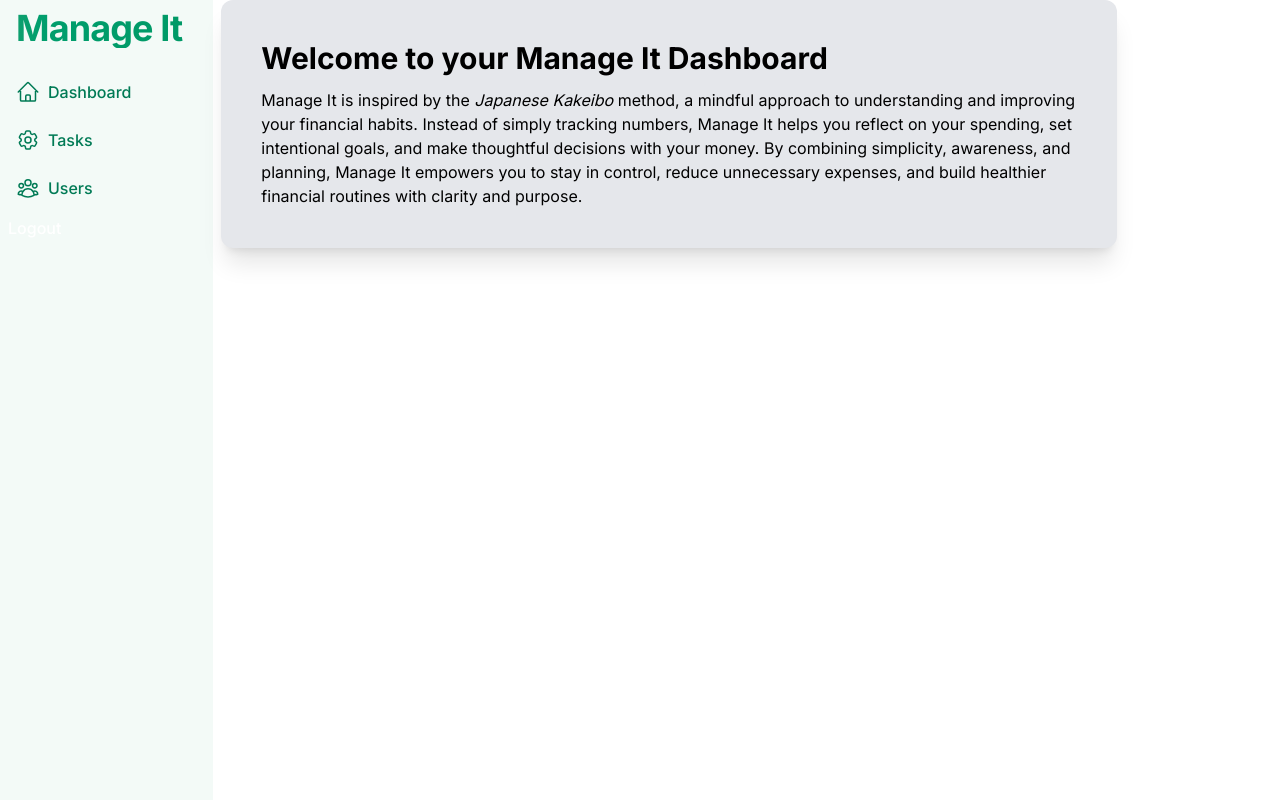
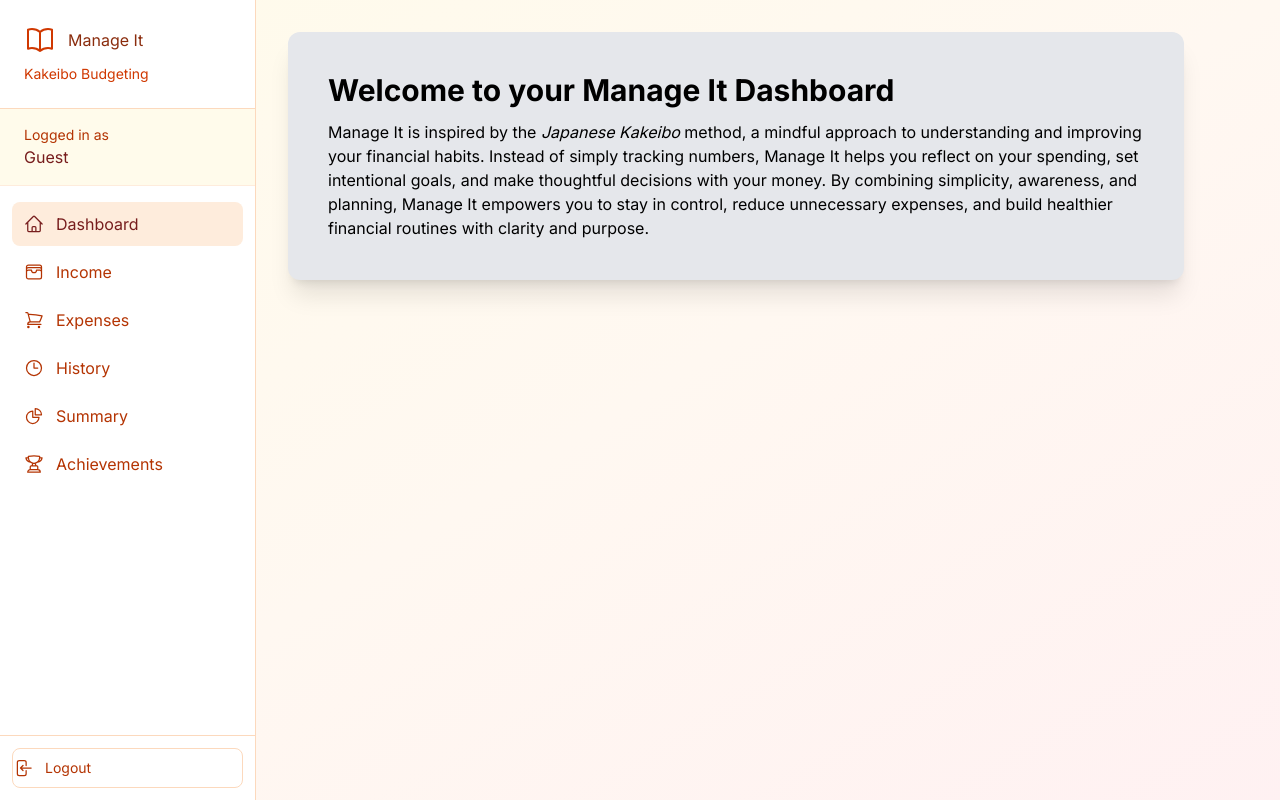
Before and after one commit to aeromori/manage-it-app, a Next.js app: page / in a window 1280 px wide. Built offline with nearby package versions, Linux system fonts and the light colour scheme; no server answers.

Commit message:
MIT-16: fixed sidebar when screen size is small & code refactor to some components

```diff
--- a/app/(app)/page.tsx
+++ b/app/(app)/page.tsx
@@ -1,9 +1,3 @@
-import Link from "next/link";
-import Image from "next/image";
-import ProductCard from "./components/ProductCard/productCard";
-import { Suspense } from "react";
-import Loading from "./components/Loading/loading";
-
 export default async function Home() {
     return (
         <main>
--- a/app/(app)/users/page.tsx
+++ b/app/(app)/users/page.tsx
@@ -5,10 +5,11 @@ import Loading from "../../components/Loading/loading";
 const UsersPage = async () => {
     return (
         <>
-            <h1>Users</h1>
-            <Suspense fallback={<Loading />}>
+            <div className="space-y-6">
+                {/* <div className="grid gap-4 md:grid-cols-2 lg:grid-cols-4"> */}
                 <UsersList />
-            </Suspense>
+                {/* </div> */}
+            </div>
         </>
     );
 };
--- a/app/components/Layout/baseLayout.tsx
+++ b/app/components/Layout/baseLayout.tsx
@@ -1,25 +1,66 @@
-import React from "react";
-import Header from "./header";
+"use client";
+
+import React, { useState, useEffect } from "react";
+import { Button } from "flowbite-react";
+import { Bars3Icon } from "@heroicons/react/24/outline";
+import Cookies from "js-cookie";
 import SideBar from "./sidebar";
+import { usePathname } from "next/navigation";
 
 const BaseLayout = ({ children }: { children: React.ReactNode }) => {
+    const pathname = usePathname();
+
+    const [activePage, setActivePage] = useState<string>("");
+    const [isOpen, setIsOpen] = useState<boolean>(false);
+    const [username, setUsername] = useState<string>("");
+    const [isAdmin, setIsAdmin] = useState<boolean>(false);
+
+    useEffect(() => {
+        const user = Cookies.get("user");
+        const parsedUser = user ? JSON.parse(user) : null;
+        const username = parsedUser ? parsedUser.username : "Guest";
+        const isAdmin: boolean = parsedUser ? parsedUser.isAdmin : false;
+
+        setUsername(username);
+        setIsAdmin(isAdmin);
+        setActivePage(pathname);
+    }, []);
+
     return (
         <>
             {/* <Header /> */}
-            <div className="flex">
-                <div className="w-1/6 h-screen pl-2 pr-2 bg-green-50">
-                    {/* Title */}
-                    <div className="p-2">
-                        <h4 className="text-4xl font-bold bg-linear-to-r from-green-500 to-emerald-600 bg-clip-text text-transparent tracking-tight">
-                            Manage It
-                        </h4>
+            <div className="min-h-screen bg-gradient-to-br from-amber-50 via-orange-50 to-rose-50 flex">
+                {/* Sidebar */}
+                <SideBar
+                    setActivePage={setActivePage}
+                    activePage={activePage}
+                    setIsOpen={setIsOpen}
+                    isOpen={isOpen}
+                    isAdmin={isAdmin}
+                    username={username}
+                />
+
+                {/* Children pages */}
+                <div className="flex-1 overflow-auto">
+                    {/* Mobile Header with Menu Button */}
+                    <div className="md:hidden sticky top-0 z-30 bg-white border-b border-orange-200 px-4 py-3 flex items-center justify-between">
+                        <Button
+                            onClick={() => setIsOpen(true)}
+                            outline
+                            size="sm"
+                            className="border-orange-200 text-orange-700 hover:bg-orange-50"
+                        >
+                            <Bars3Icon className="size-5" />
+                        </Button>
+                        <div className="flex items-center gap-2">
+                            <h2 className="text-orange-800">Manage It</h2>
+                        </div>
+                        <div className="w-10" />
                     </div>
-                    {/* Sidebar and routes */}
-                    <div>
-                        <SideBar />
+                    <div className="container mx-auto px-4 md:px-8 py-4 md:py-8 max-w-7xl">
+                        {children}
                     </div>
                 </div>
-                <div className="flex-1 pl-2">{children}</div>
             </div>
         </>
     );
--- a/app/components/Layout/sidebar.tsx
+++ b/app/components/Layout/sidebar.tsx
@@ -1,71 +1,195 @@
 "use client";
 
-import React, { useState } from "react";
+import React, { ComponentType, useEffect, useState } from "react";
 import Cookies from "js-cookie";
 import {
     HomeIcon,
-    Cog6ToothIcon,
+    ArrowLeftEndOnRectangleIcon,
     UserGroupIcon,
+    BookOpenIcon,
+    WalletIcon,
+    ShoppingCartIcon,
+    ClockIcon,
+    ChartPieIcon,
+    TrophyIcon,
 } from "@heroicons/react/24/outline";
-import Link from "next/link";
 import { Button } from "flowbite-react";
-import { useRouter } from "next/navigation";
+import { useRouter, usePathname } from "next/navigation";
 
-const routes: { name: string; path: string; icon?: any }[] = [
+interface SideBarProps {
+    setActivePage: (path: string) => void;
+    activePage: string;
+    setIsOpen: (isOpen: boolean) => void;
+    isOpen: boolean;
+    isAdmin?: boolean;
+    username?: string;
+}
+interface routesType {
+    id: number;
+    name: string;
+    path: string;
+    icon?: ComponentType<{ className?: string }>;
+}
+
+const baseRoutes: routesType[] = [
     {
+        id: 1,
         name: "Dashboard",
         path: "/",
-        icon: <HomeIcon className="w-6 h-6" />,
+        icon: HomeIcon,
     },
     {
-        name: "Tasks",
-        path: "/tasks",
-        icon: <Cog6ToothIcon className="w-6 h-6" />,
+        id: 2,
+        name: "Income",
+        path: "/income",
+        icon: WalletIcon,
     },
     {
-        name: "Users",
-        path: "/users",
-        icon: <UserGroupIcon className="w-6 h-6" />,
+        id: 3,
+        name: "Expenses",
+        path: "/expenses",
+        icon: ShoppingCartIcon,
+    },
+    {
+        id: 4,
+        name: "History",
+        path: "/history",
+        icon: ClockIcon,
+    },
+    {
+        id: 5,
+        name: "Summary",
+        path: "/summary",
+        icon: ChartPieIcon,
+    },
+    {
+        id: 6,
+        name: "Achievements",
+        path: "/achievements",
+        icon: TrophyIcon,
     },
 ];
 
-const SideBar = () => {
-    const [activePage, setActivePage] = useState<string>("/");
+const adminRoutes: routesType[] = [
+    { id: 7, name: "Users", path: "/users", icon: UserGroupIcon },
+];
+
+const SideBar = ({
+    setActivePage,
+    activePage,
+    setIsOpen,
+    isOpen,
+    isAdmin,
+    username,
+}: SideBarProps) => {
     const router = useRouter();
+
+    // put user to routes array if account is admin
+    const routes: routesType[] = isAdmin
+        ? [...baseRoutes, ...adminRoutes]
+        : baseRoutes;
+
+    const handleNavigate = (path: string) => {
+        setActivePage(path);
+    };
+
+    const onLogout = () => {
+        Cookies.remove("user");
+        router.push("/login");
+    };
 
     return (
         <>
-            <ul className="space-y-2 mt-4 text-emerald-700">
-                {routes.map((route) => (
-                    <li key={route.path}>
-                        <Link
-                            href={route.path}
-                            className="flex items-center gap-2 p-2 rounded font-medium hover:bg-emerald-100"
+            {/* Overlay for mobile */}
+            {isOpen && (
+                <div
+                    className="fixed inset-0 bg-black/50 z-40 md:hidden"
+                    onClick={() => setIsOpen(false)}
+                />
+            )}
+
+            {/* Sidebar */}
+            <div
+                className={`fixed md:static inset-y-0 left-0 z-50 w-64 bg-white border-r
+                border-orange-200 min-h-screen flex flex-col transform transition-transform
+                duration-300 ease-in-out overflow-y-auto ${isOpen ? "translate-x-0" : "-translate-x-full md:translate-x-0"}`}
             >
-                            <span className="flex items-center gap-2">
-                                {route.icon} {route.name}
+                {/* Logo */}
+                <div className="p-6 border-b border-orange-200">
+                    <div className="flex items-center justify-between mb-2">
+                        <div className="flex items-center gap-3">
+                            <BookOpenIcon className="size-8 text-orange-600" />
+                            <h2 className="text-orange-800">Manage It</h2>
+                        </div>
+                        {/* Close button for mobile */}
+                        <button
+                            className="md:hidden bg-none text-orange-600 hover:text-orange-800"
+                            onClick={() => setIsOpen(false)}
+                        >
+                            <span className="size-6">x</span>
+                        </button>
+                    </div>
+                    <p className="text-sm text-orange-600">Kakeibo Budgeting</p>
+                </div>
+
+                {/* User Info */}
+                <div className="px-6 py-4 border-b border-orange-100 bg-amber-50">
+                    <p className="text-sm text-orange-700">Logged in as</p>
+                    <p className="text-orange-900">{username && username}</p>
+                    {isAdmin && isAdmin && (
+                        <span className="inline-block mt-1 px-2 py-0.5 bg-orange-200 text-orange-800 text-xs rounded">
+                            Admin
                         </span>
-                        </Link>
+                    )}
+                </div>
+
+                {/* Navigation */}
+                <nav className="flex-1 px-3 py-4 overflow-y-auto">
+                    <ul className="space-y-1">
+                        <>
+                            {routes.map((route) => {
+                                const Icon = route.icon;
+                                const isActive = activePage === route.path;
+
+                                return (
+                                    <li key={route.id}>
+                                        <button
+                                            onClick={() => {
+                                                handleNavigate(route.path);
+                                                router.push(route.path);
+                                            }}
+                                            className={`w-full flex items-center gap-3 px-3 py-2.5 rounded-lg transition-colors ${
+                                                isActive
+                                                    ? "bg-orange-100 text-orange-900"
+                                                    : "text-orange-700 hover:bg-orange-50"
+                                            }`}
+                                        >
+                                            {Icon && (
+                                                <Icon className="size-5" />
+                                            )}
+
+                                            <span>{route.name}</span>
+                                        </button>
                                     </li>
-                ))}
+                                );
+                            })}
+                        </>
                     </ul>
+                </nav>
 
-            {/* <Link
-                href={"#"}
-                onClick={() => {
-                    Cookies.remove("user");
-                }}
+                {/* Logout Button */}
+                <div className="p-3 border-t border-orange-200 shrink-0">
+                    <Button
+                        onClick={onLogout}
+                        outline={true}
+                        color={"yellow"}
+                        className="w-full justify-start gap-3 border-orange-200 text-orange-700 hover:bg-orange-50 hover:text-orange-900"
                     >
-                Logout
-            </Link> */}
-            <Button
-                onClick={() => {
-                    Cookies.remove("user");
-                    router.push("/login");
-                }}
-            >
+                        <ArrowLeftEndOnRectangleIcon className="size-5" />
                         Logout
                     </Button>
+                </div>
+            </div>
         </>
     );
 };
--- a/app/components/Login/loginForm.tsx
+++ b/app/components/Login/loginForm.tsx
@@ -33,7 +33,6 @@ const LoginForm = () => {
 
     const handleLogin = async (e: React.FormEvent) => {
         e.preventDefault();
-
         //  redux will handle the authentication including the loading and error states
         dispatch(loginAsync({ username, password }));
     };
@@ -46,8 +45,16 @@ const LoginForm = () => {
 
     useEffect(() => {
         if (user) {
-            Cookies.set("user", user.accessToken);
-            router.push("/users");
+            Cookies.set(
+                "user",
+                JSON.stringify({
+                    accessToken: user.accessToken,
+                    username: user.username,
+                    isAdmin: user.isAdmin,
+                }),
+                { expires: 1 }
+            );
+            router.push("/");
         }
     }, [user]);
 
@@ -108,7 +115,7 @@ const LoginForm = () => {
                         {/* Demo Credentials */}
                         {user && (
                             <div className="mt-6 p-4 bg-amber-50 rounded border border-amber-200">
-                                User Authenticated
+                                <Spinner /> Redirecting to dashboard...
                             </div>
                         )}
 
--- a/app/components/Users/usersList.tsx
+++ b/app/components/Users/usersList.tsx
@@ -7,9 +7,9 @@ interface User {
 
 const UsersList = () => {
     return (
-        <div>
+        <>
             <UserListTable />
-        </div>
+        </>
     );
 };
 
--- a/app/state/slices/authSlice.ts
+++ b/app/state/slices/authSlice.ts
@@ -4,6 +4,7 @@ import { createAsyncThunk, createSlice, PayloadAction } from "@reduxjs/toolkit";
 interface user {
     id: string;
     username: string;
+    isAdmin?: boolean;
     accessToken: string;
 }
 
```
Also changed, not shown: app/components/Loading/loading.tsx (+2 -6 lines), app/components/Users/userListTable.tsx (+25 -9 lines), app/state/slices/userSlice.ts (+17 -2 lines). Lines whose indentation alone changed are shown as unchanged.
